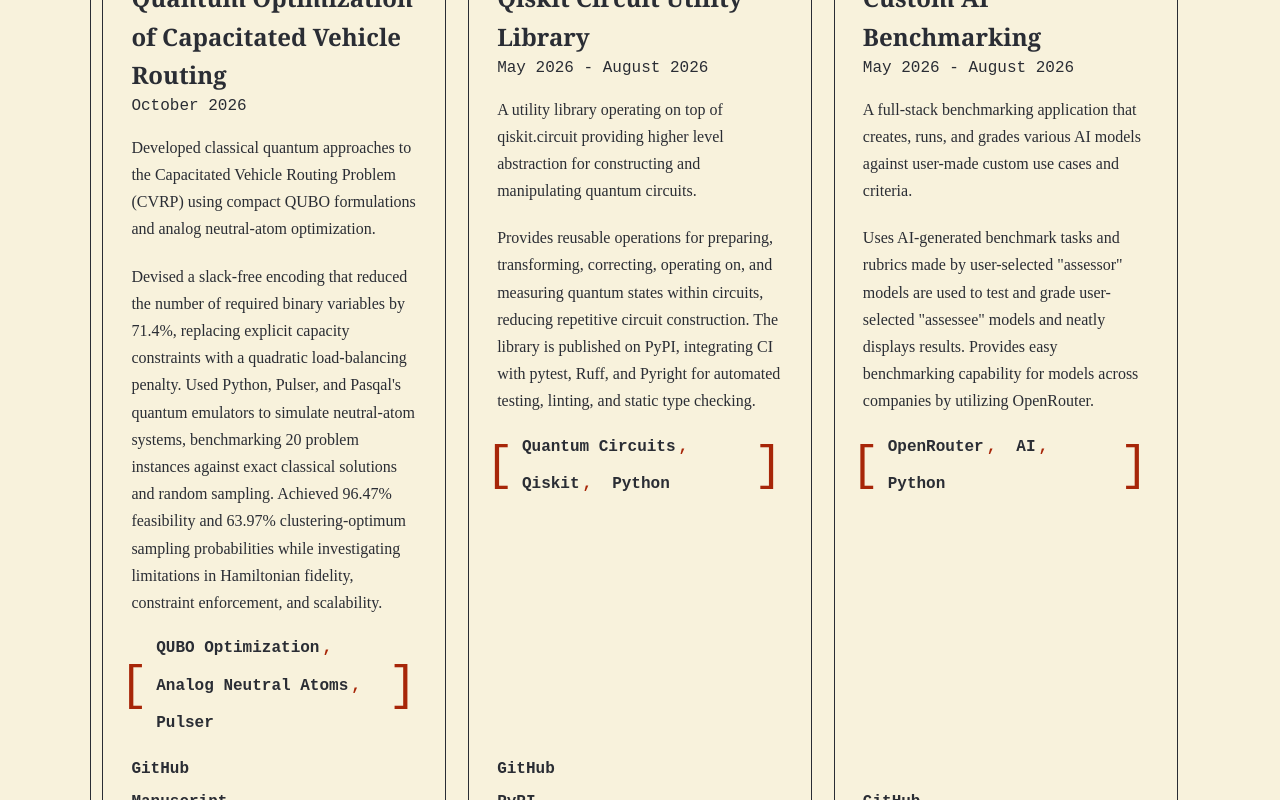
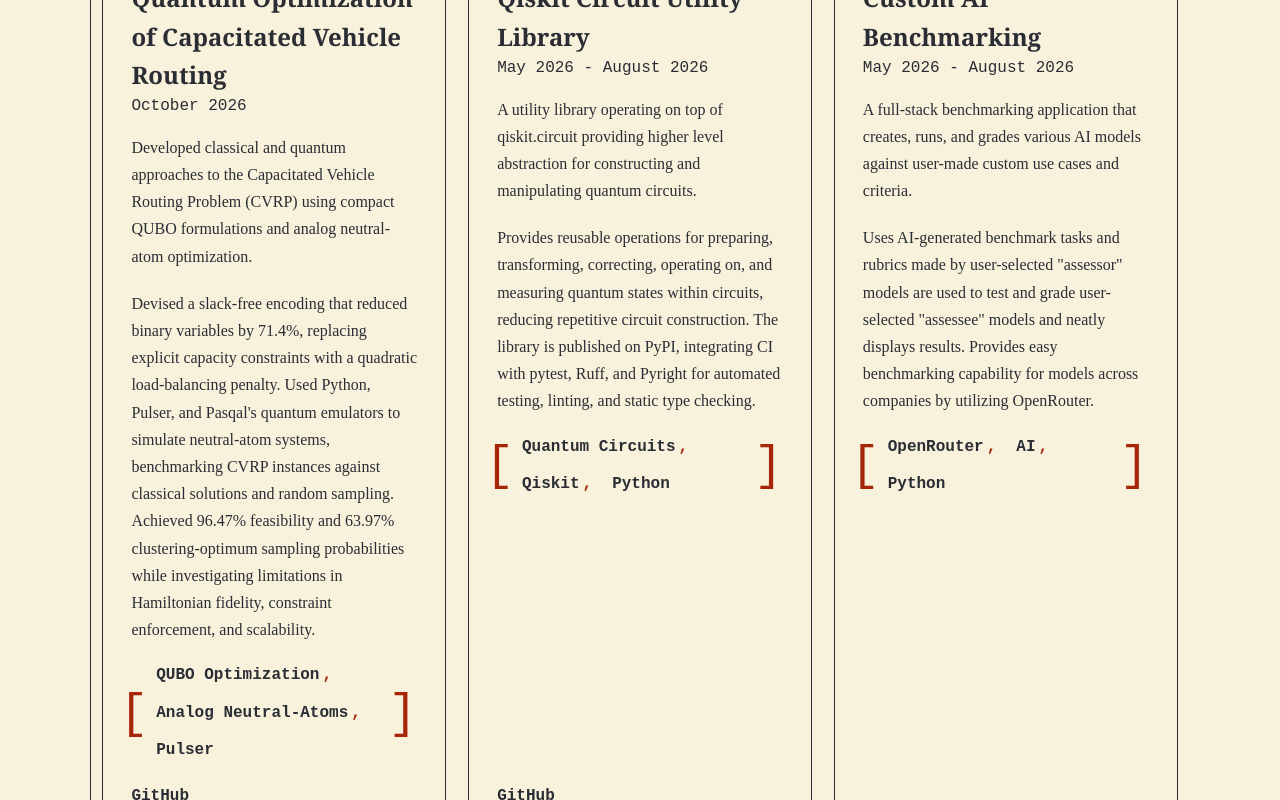
Before and after one commit to 1Aiden-K/portfolio-site, a React (Vite) app: page /projects in a window 1280 px wide. Shown: the part 380-1180 px from the top of the page. Built offline with nearby package versions, Linux system fonts and the light colour scheme.

Commit message:
Updated CVSP project description

```diff
--- a/src/data/projectList.js
+++ b/src/data/projectList.js
@@ -3,10 +3,10 @@
     title: "Quantum Optimization of Capacitated Vehicle Routing",
     date: "October 2026",
     description:
-      "Developed classical quantum approaches to the Capacitated Vehicle Routing Problem (CVRP) using compact QUBO formulations and analog neutral-atom optimization.",
+      "Developed classical and quantum approaches to the Capacitated Vehicle Routing Problem (CVRP) using compact QUBO formulations and analog neutral-atom optimization.",
     details:
-        "Devised a slack-free encoding that reduced the number of required binary variables by 71.4%, replacing explicit capacity constraints with a quadratic load-balancing penalty. Used Python, Pulser, and Pasqal's quantum emulators to simulate neutral-atom systems, benchmarking 20 problem instances against exact classical solutions and random sampling. Achieved 96.47% feasibility and 63.97% clustering-optimum sampling probabilities while investigating limitations in Hamiltonian fidelity, constraint enforcement, and scalability.",
-    tech: ["QUBO Optimization", "Analog Neutral Atoms", "Pulser"],
+        "Devised a slack-free encoding that reduced binary variables by 71.4%, replacing explicit capacity constraints with a quadratic load-balancing penalty. Used Python, Pulser, and Pasqal's quantum emulators to simulate neutral-atom systems, benchmarking CVRP instances against classical solutions and random sampling. Achieved 96.47% feasibility and 63.97% clustering-optimum sampling probabilities while investigating limitations in Hamiltonian fidelity, constraint enforcement, and scalability.",
+    tech: ["QUBO Optimization", "Analog Neutral-Atoms", "Pulser"],
     links: [
       {
         label: "GitHub",
```
